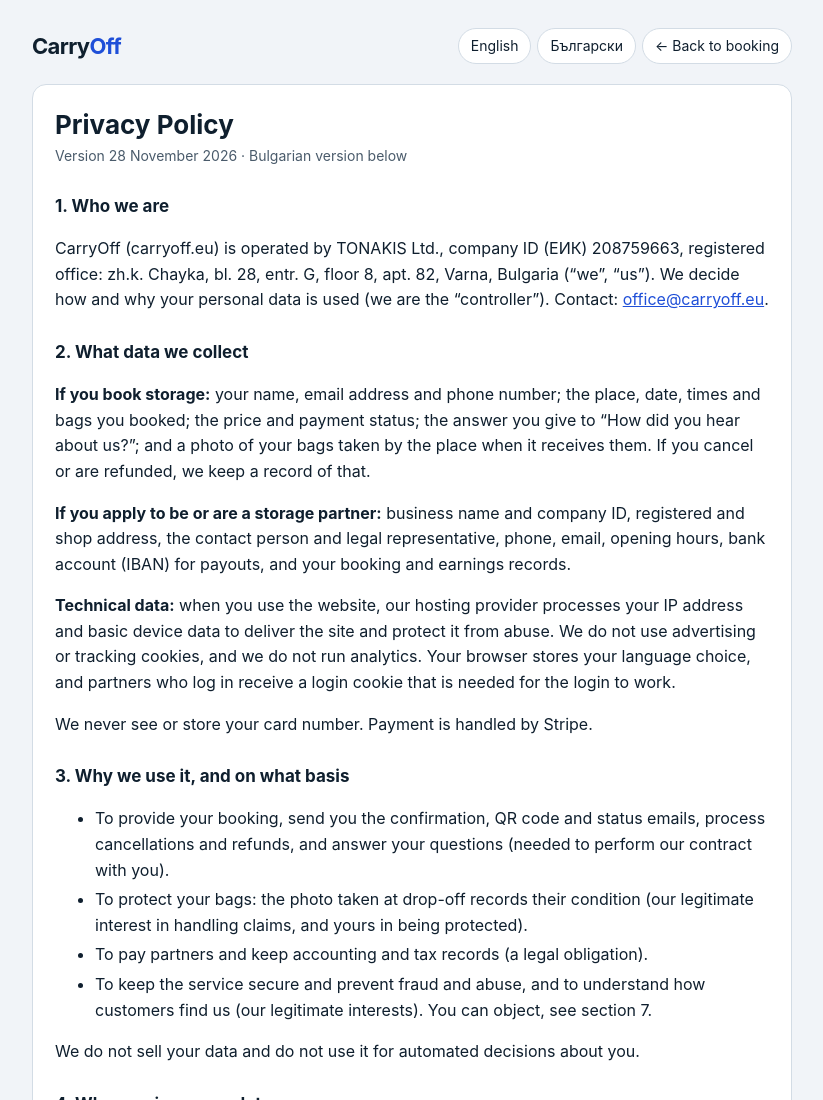
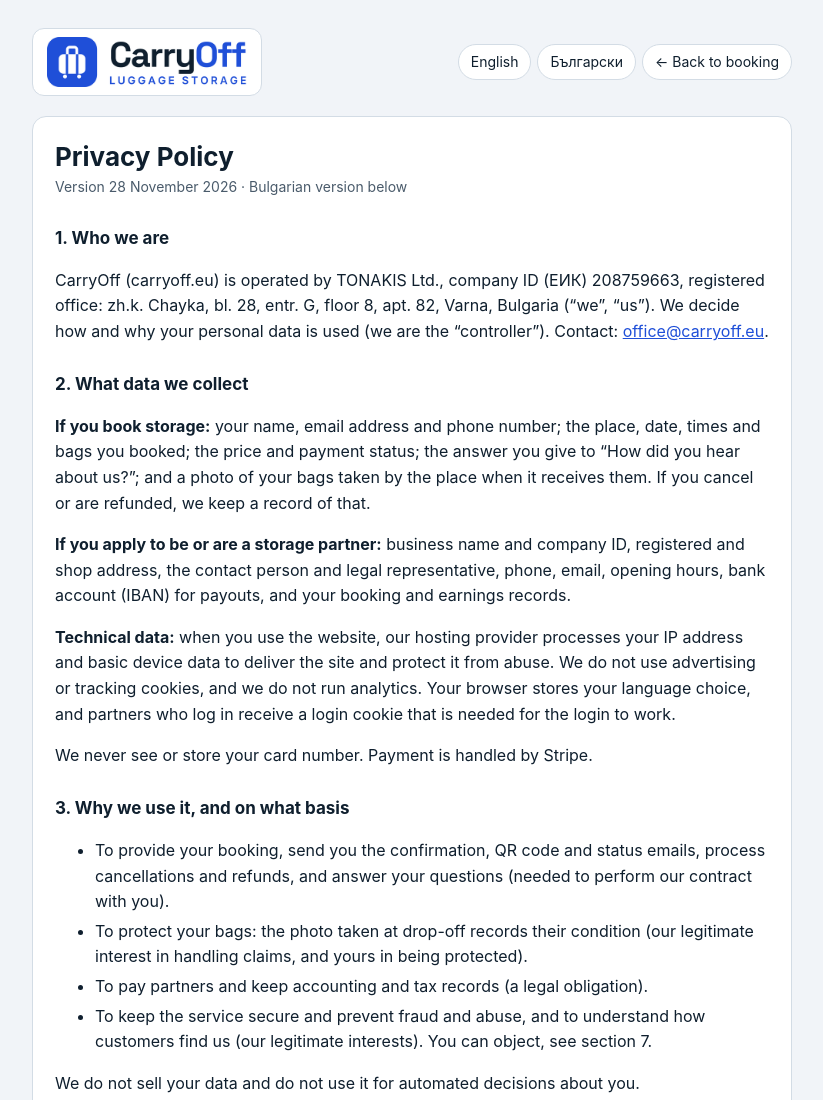
Before and after one commit to tonakis68/carryoff, a website: page privacy.html in a window 1280 px wide. Shown: the top 1100 px of the page, without its empty margins (228-1051 px from the left). Drawn offline with Linux system fonts and the light colour scheme.

Commit message:
Terms and privacy pages: CarryOff logo (same as in the emails) at the top
Co-Authored-By: Claude Sonnet 5.5 <noreply@anthropic.com>
Claude-Session: https://claude.ai/code/session_01JDE9uVGX4iTcyKuRiCKUHv

```diff
--- a/privacy.html
+++ b/privacy.html
@@ -17,6 +17,7 @@ body{margin:0;background:var(--bg);color:var(--ink);font:16px/1.6 Inter,system-u
 .wrap{max-width:760px;margin:0 auto;padding:28px 0 56px}
 a{color:var(--accent)}
 .top{display:flex;justify-content:space-between;align-items:center;gap:12px;flex-wrap:wrap;margin-bottom:20px}
+.logo{display:inline-block;background:#fff;border:1px solid var(--line);border-radius:12px;padding:8px 14px;line-height:0}.logo img{display:block;width:200px;max-width:100%;height:auto}
 .brand{font:700 22px/1 'Space Grotesk',Inter,system-ui,sans-serif;letter-spacing:-.03em;color:inherit;text-decoration:none}.brand span{color:var(--accent)}
 .lang a{display:inline-block;padding:6px 12px;border:1px solid var(--line);border-radius:999px;text-decoration:none;color:var(--ink);font-size:14px;margin-left:6px;background:var(--surface)}
 article{background:var(--surface);border:1px solid var(--line);border-radius:14px;padding:24px 22px;margin-bottom:20px}
@@ -30,7 +31,7 @@ footer{color:var(--ink-2);font-size:13px;text-align:center}
 </head>
 <body>
 <div class="wrap">
-<div class="top"><a class="brand" href="/">Carry<span>Off</span></a><div class="lang"><a href="#en">English</a><a href="#bg">Български</a><a href="/">← Back to booking</a></div></div>
+<div class="top"><a class="logo" href="/" aria-label="CarryOff"><img src="/icons/email-logo.png" width="200" height="50" alt="CarryOff"></a><div class="lang"><a href="#en">English</a><a href="#bg">Български</a><a href="/">← Back to booking</a></div></div>
 
 <article id="en" lang="en">
 <h1>Privacy Policy</h1>
```
Also changed, not shown: terms.html (+2 -1 lines).
